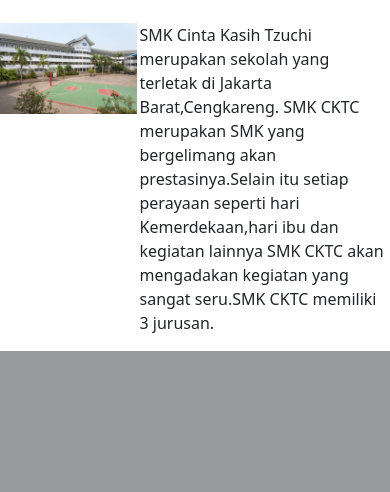
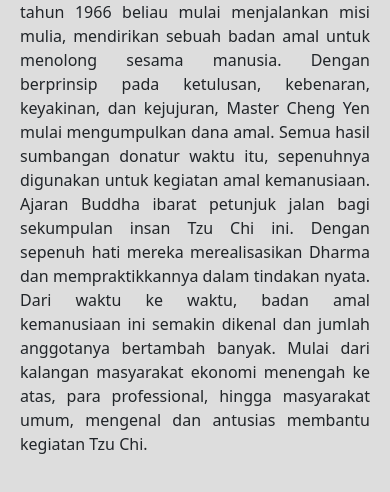
Before and after one commit to WannArmy/WannArmy.github.io, a PHP site: page / in a window 390 px wide; the page is wider, and only the part inside the window is pictured. Shown: the part 799-1291 px from the top of that part. Before the commit the page ends 1150 px from the top of that part, so only its background shows below. Run offline with PHP 8.4, Linux system fonts and the light colour scheme.

Commit message:
Add files via upload

```diff
--- a/index.html
+++ b/index.html
@@ -7,15 +7,15 @@
     <link rel="stylesheet" href="styles.css">
     <title>Web Profile</title>
 </head>
-<body>
+<body data-spy="scroll" data-target=".navbar" data-offset="50">
     <header class="header">
-        <nav class="navbar navbar-default navbar-expand-sm bg-dark sticky-top">
+        <nav class="navbar bg-dark fixed-top">
             <div class="container-fluid">
                 <div class="navbar">
-                    <a href="" class="nav-link bg-custom"><img src="sekolah.png" class="logo">SEKOLAH CINTA KASIH TZU CHI</a>
+                    <a href="#top" class="nav-link bg-custom"><img src="sekolah.png" class="logo">SEKOLAH CINTA KASIH TZU CHI</a>
                 </div>
                 <ul class="nav nav-pills">
-                    <li class="nav-item "><a href="#" class="nav-link bg-custom">Home</a></li>
+                    <li class="nav-item "><a href="#home" class="nav-link bg-custom">Home</a></li>
                     <li class="nav-item"><a href="#" class="nav-link bg-custom">About</a></li>
                     <li class="nav-item"><a href="#" class="nav-link bg-custom">Contact</a></li>
                 </ul>
@@ -23,18 +23,17 @@
         </nav>
     </header>
     <section>
-        <iframe width="1263" height="600" src="https://www.youtube.com/embed/Jaes65Ep84M?autoplay=1" title="YouTube video player" frameborder="0" allow="accelerometer; autoplay; clipboard-write; encrypted-media; gyroscope; picture-in-picture" allowfullscreen></iframe>
+        <iframe class="video" id="top" src="https://www.youtube.com/embed/Jaes65Ep84M?rel=0&amp;autoplay=1" title="YouTube video player" allowfullscreen></iframe>
     </section>
-    <br>
-    <section class="section">
+    <section class="section" id="home">
         <div class="kiri">
-            <img src="sekolah2.jpg" class="img-fluid">
+            <img src="sekolah2.jpg" class="img-fluid rounded">
         </div>
         <div class="kanan">
-            <p>SMK Cinta Kasih Tzuchi merupakan sekolah yang terletak di Jakarta Barat,Cengkareng.
-                SMK CKTC merupakan SMK yang bergelimang akan prestasinya.Selain itu setiap perayaan
-                seperti hari Kemerdekaan,hari ibu dan kegiatan lainnya SMK CKTC akan mengadakan kegiatan
-                yang sangat seru.SMK CKTC memiliki 3 jurusan.</p>
+            <p> Sekolah Cinta Kasih Tzu Chi didirikan oleh Master Cheng Yen.Master Cheng Yen adalah seorang biksuni yang berprinsip untuk mengembangkan welas asih, belas kasih, sukacita, dan sikap memberi tanpa pamrih. Dengan tekad untuk membebaskan semua makhluk dari lautan penderitaan, lalu pada tahun 1966 beliau mulai menjalankan misi mulia,
+                mendirikan sebuah badan amal untuk menolong sesama manusia. Dengan berprinsip pada ketulusan, kebenaran, keyakinan, dan kejujuran, Master Cheng Yen mulai mengumpulkan dana amal. Semua hasil sumbangan donatur waktu itu, sepenuhnya digunakan untuk kegiatan amal kemanusiaan.
+                Ajaran Buddha ibarat petunjuk jalan bagi sekumpulan insan Tzu Chi ini. Dengan sepenuh hati mereka merealisasikan Dharma dan mempraktikkannya dalam tindakan nyata. Dari waktu ke waktu, badan amal kemanusiaan ini semakin dikenal dan jumlah anggotanya bertambah banyak.
+                Mulai dari kalangan masyarakat ekonomi menengah ke atas, para professional, hingga masyarakat umum, mengenal dan antusias membantu kegiatan Tzu Chi.</p>
         </div>
     </section>
     <script src="https://cdn.jsdelivr.net/npm/bootstrap@5.1.1/dist/js/bootstrap.bundle.min.js" integrity="sha384-/bQdsTh/da6pkI1MST/rWKFNjaCP5gBSY4sEBT38Q/9RBh9AH40zEOg7Hlq2THRZ" crossorigin="anonymous"></script>
--- a/styles.css
+++ b/styles.css
@@ -1,6 +1,10 @@
 * {
     margin: 0;
     padding: 0;
+}
+
+body {
+    background-color: rgb(221, 221, 221);
 }
 
 .logo {
@@ -16,17 +20,44 @@
     color: rgb(190, 190, 190);
 }
 
-section {
+.video {
+    width: 100%;
+    height: 100%;
+}
+
+.container {
+    background-color: black;
+}
+
+.section {
     box-sizing: border-box;
 }
 
 .kiri {
     float: left;
     width: 35%;
+    padding: 20px;
 }
 
 .kanan {
     float: left;
     width: 65%;
-    padding: 0px 3px;
+    text-align: justify;
+    padding: 20px;
 }
+
+@media (max-width: 600px) {
+    .video {
+        height: 40%;
+    }
+}
+
+@media (max-width: 1070px) {
+    .kiri {
+        width: 100%;
+    }
+
+    .kanan {
+        width: 100%;
+    }
+}
```
